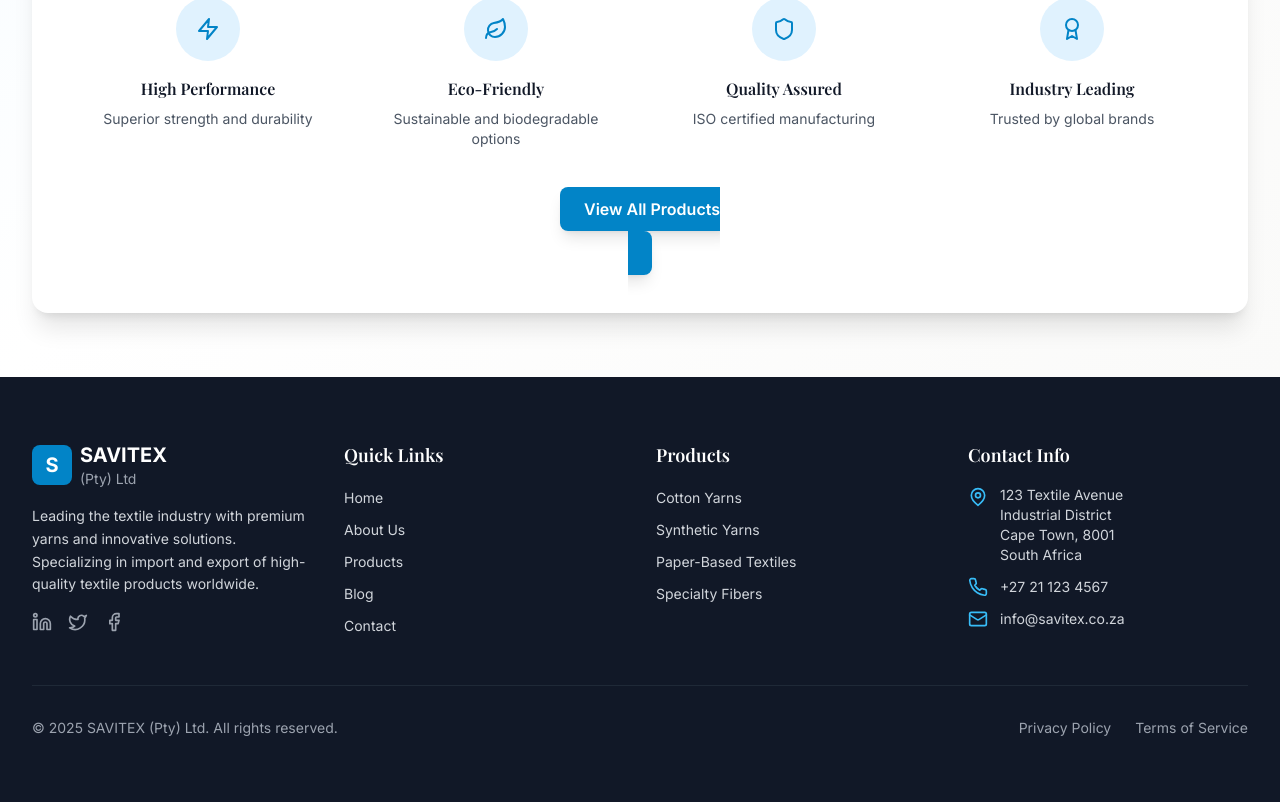
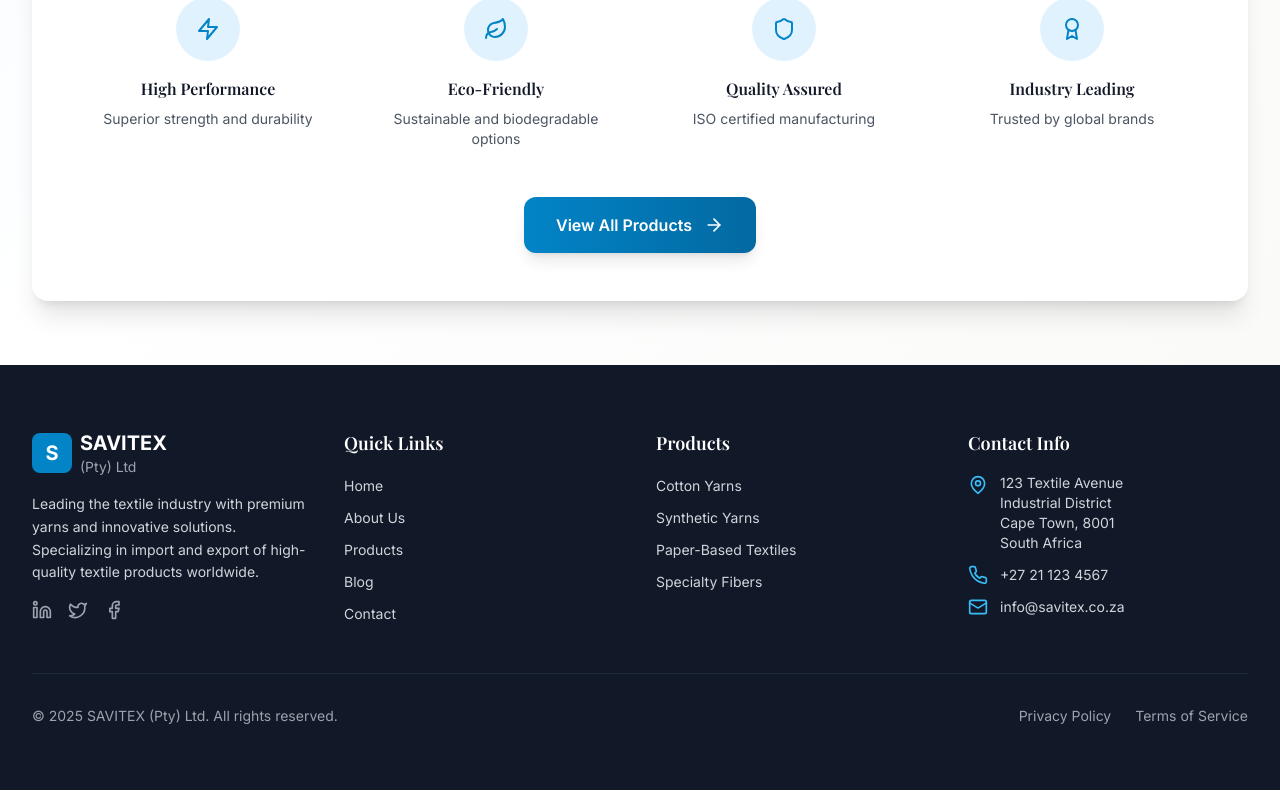
Before and after one commit to Ryan2741/savitex_web, a React (Vite) app: page / in a window 1280 px wide. Shown: the part 2735-3537 px from the top of the page. Built offline with nearby package versions, Linux system fonts and the light colour scheme; no server answers.

Commit message:
Improve View All Products button styling

```diff
--- a/src/components/products/ProductsSection.tsx
+++ b/src/components/products/ProductsSection.tsx
@@ -124,9 +124,12 @@
           </div>
 
           <div className="text-center mt-12">
-            <Link to="/products" className="btn-primary group">
-              View All Products
-              <ArrowRight className="w-5 h-5 ml-2 group-hover:translate-x-1 transition-transform" />
+            <Link
+              to="/products"
+              className="inline-flex items-center justify-center bg-gradient-to-r from-primary-600 to-primary-700 hover:from-primary-700 hover:to-primary-800 text-white font-semibold py-4 px-8 rounded-xl shadow-lg hover:shadow-xl transform hover:scale-105 transition-all duration-300 group min-w-[200px]"
+            >
+              <span className="mr-3">View All Products</span>
+              <ArrowRight className="w-5 h-5 group-hover:translate-x-1 transition-transform duration-300" />
             </Link>
           </div>
         </motion.div>
```
